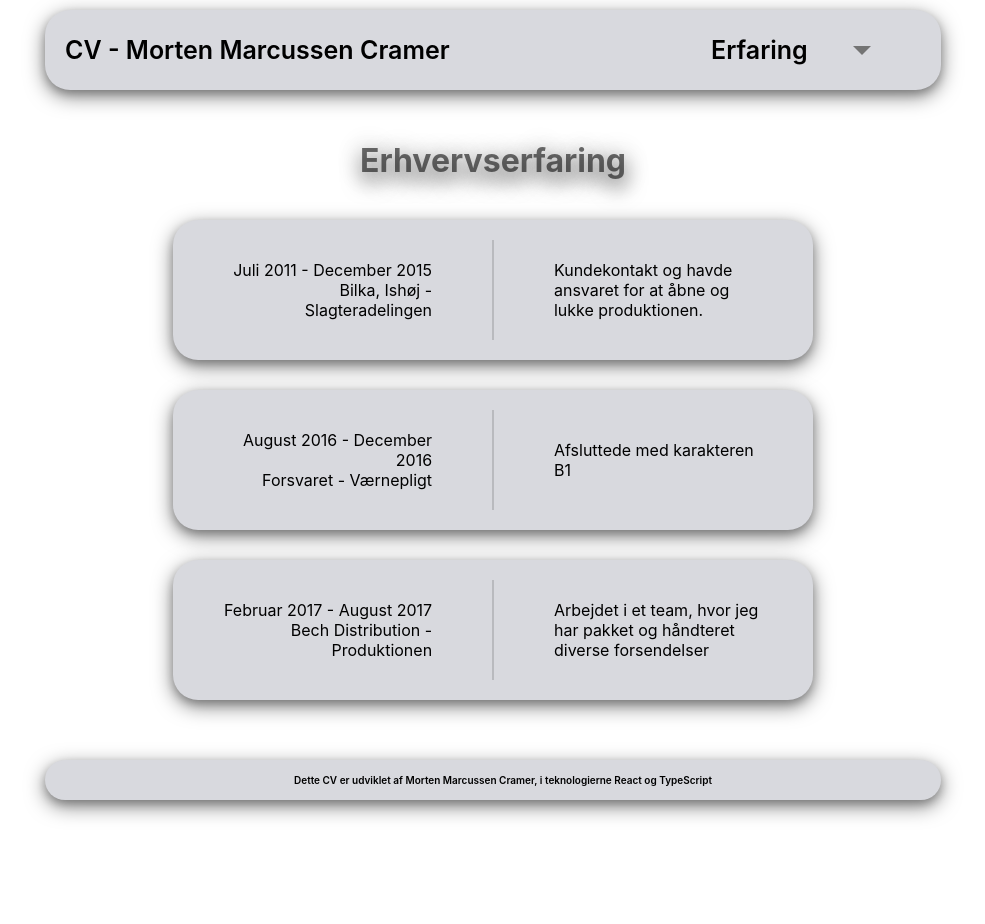
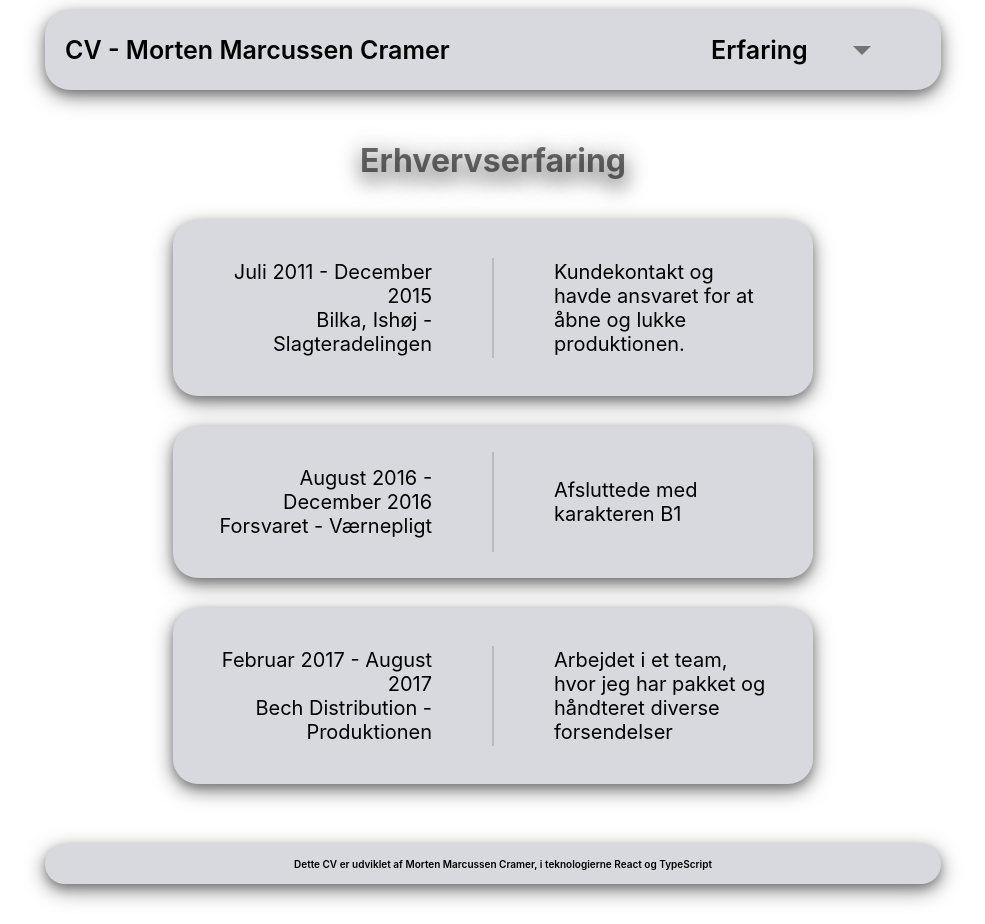
Before and after one commit to MortenMC/MyCV, a React (Create React App) app: page /Erfaring in a window 1280 px wide. Shown: the whole page, without its empty margins (147-1132 px from the left). Before the commit the page ends 840 px from the top, so only its background shows below. Built offline with nearby package versions, Linux system fonts and the light colour scheme.

Commit message:
Changed fontSize on the ExperiencePage

```diff
--- a/src/components/ExperiencePage/index.tsx
+++ b/src/components/ExperiencePage/index.tsx
@@ -42,14 +42,14 @@ class ExperiencePage extends React.Component<Props, State> {
                             <ExperiencePageView>
                                 <div style={{ width: '50%'}}>
                                     <div style={{margin: '40px'}}>
-                                        <div style={{textAlign: 'right'}}>{element.dateFrom} - {element.dateTo}</div>
-                                        <div style={{textAlign: 'right'}}>{element.firm}</div>
+                                        <div style={{textAlign: 'right', fontSize: '20px'}}>{element.dateFrom} - {element.dateTo}</div>
+                                        <div style={{textAlign: 'right', fontSize: '20px'}}>{element.firm}</div>
                                     </div>
                                 </div>
 
                                 <div style={{height: '100px', width: '2px', backgroundColor: '#00000025', margin: '20px'}}></div>
                                 <div style={{ width: '50%'}}>
-                                    <div style={{margin: '40px', textAlign: 'left'}}>{element.description}</div>
+                                    <div style={{margin: '40px', textAlign: 'left', fontSize: '20px'}}>{element.description}</div>
                                 </div>
                             </ExperiencePageView>
                             <TimeLineContainer/>
```
